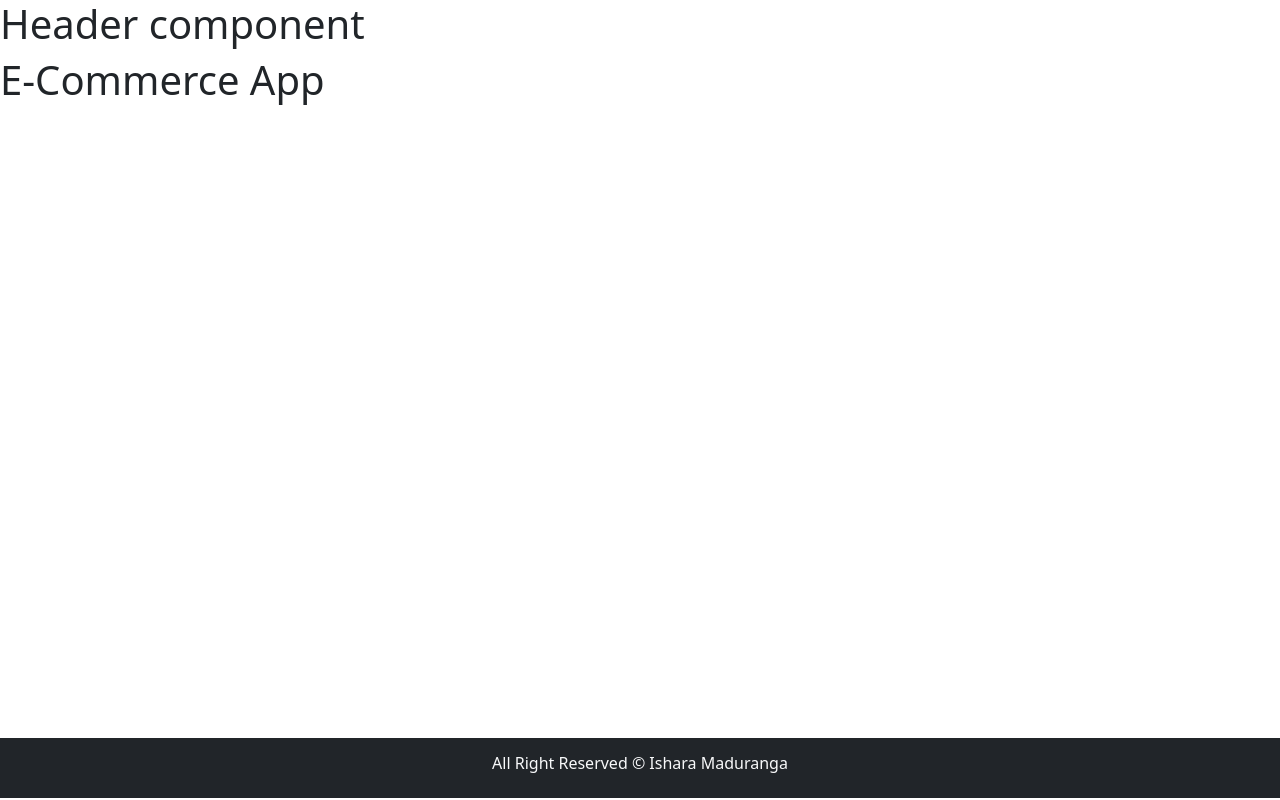
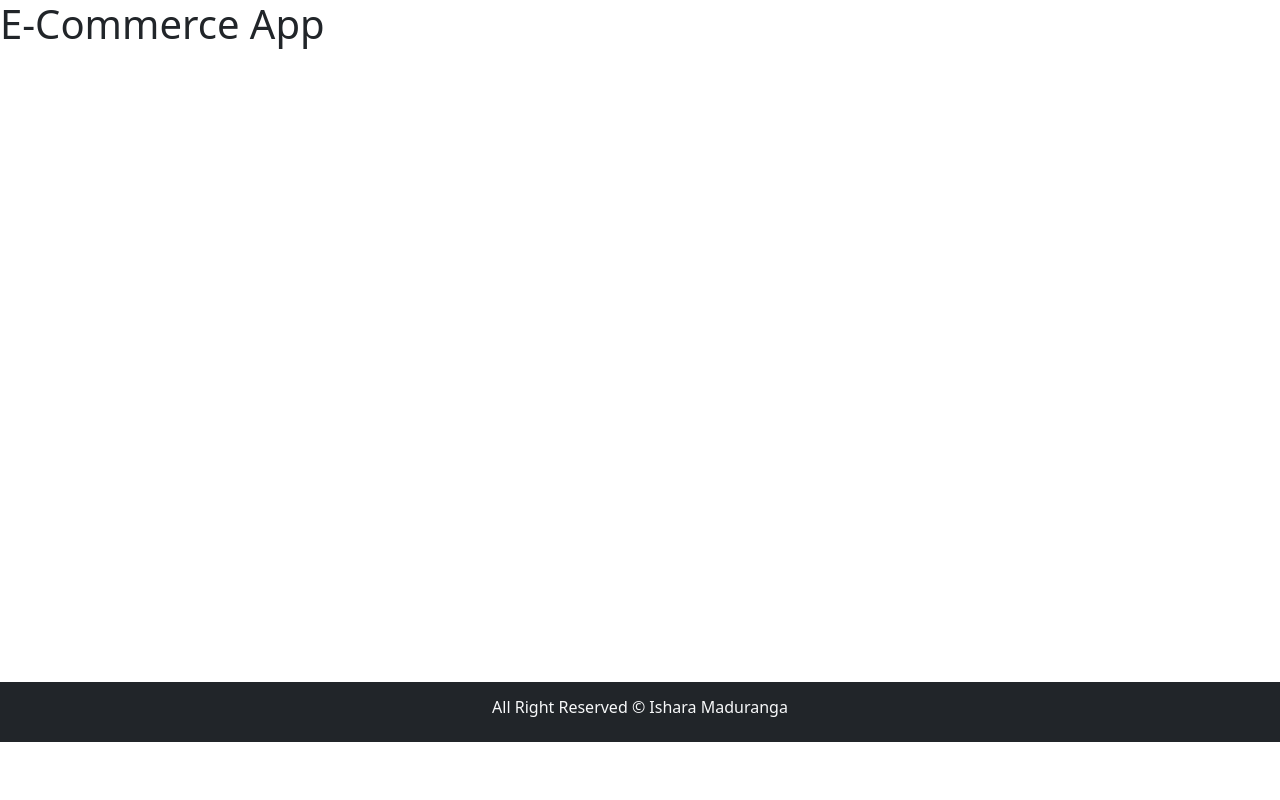
Before and after one commit to isharamaduranga/E-Commerce_App-MERN, a React (Create React App) app in the folder client/: page / in a window 1280 px wide. Built offline with nearby package versions, Linux system fonts and the light colour scheme.

Commit message:
Import React-router-dom and using browser Router..

```diff
--- a/client/package.json
+++ b/client/package.json
@@ -9,6 +9,7 @@
     "bootstrap": "^5.3.0",
     "react": "^18.2.0",
     "react-dom": "^18.2.0",
+    "react-router-dom": "^6.14.0",
     "react-scripts": "5.0.1",
     "web-vitals": "^2.1.4"
   },
--- a/client/public/index.html
+++ b/client/public/index.html
@@ -15,7 +15,7 @@
 
     <link rel="manifest" href="%PUBLIC_URL%/manifest.json"/>
 
-    <title>React App</title>
+    <title>E-Commerce Application</title>
 </head>
 <body>
 <noscript>You need to enable JavaScript to run this app.</noscript>
--- a/client/src/components/Layout/Header.js
+++ b/client/src/components/Layout/Header.js
@@ -4,7 +4,7 @@ const Header = () => {
     return (
         <div>
 
-            <h1>Header component</h1>
+
 
         </div>
     );
--- a/client/src/index.js
+++ b/client/src/index.js
@@ -3,12 +3,15 @@ import ReactDOM from 'react-dom/client';
 import './index.css';
 import App from './App';
 import reportWebVitals from './reportWebVitals';
+import {BrowserRouter} from 'react-router-dom'
 
 const root = ReactDOM.createRoot(document.getElementById('root'));
 root.render(
-  <React.StrictMode>
-    <App />
-  </React.StrictMode>
+    <BrowserRouter>
+        <React.StrictMode>
+            <App />
+        </React.StrictMode>
+    </BrowserRouter>
 );
 
 // If you want to start measuring performance in your app, pass a function
```
Also changed, not shown: 1 other file (tests, documents, lock files or other folders).
